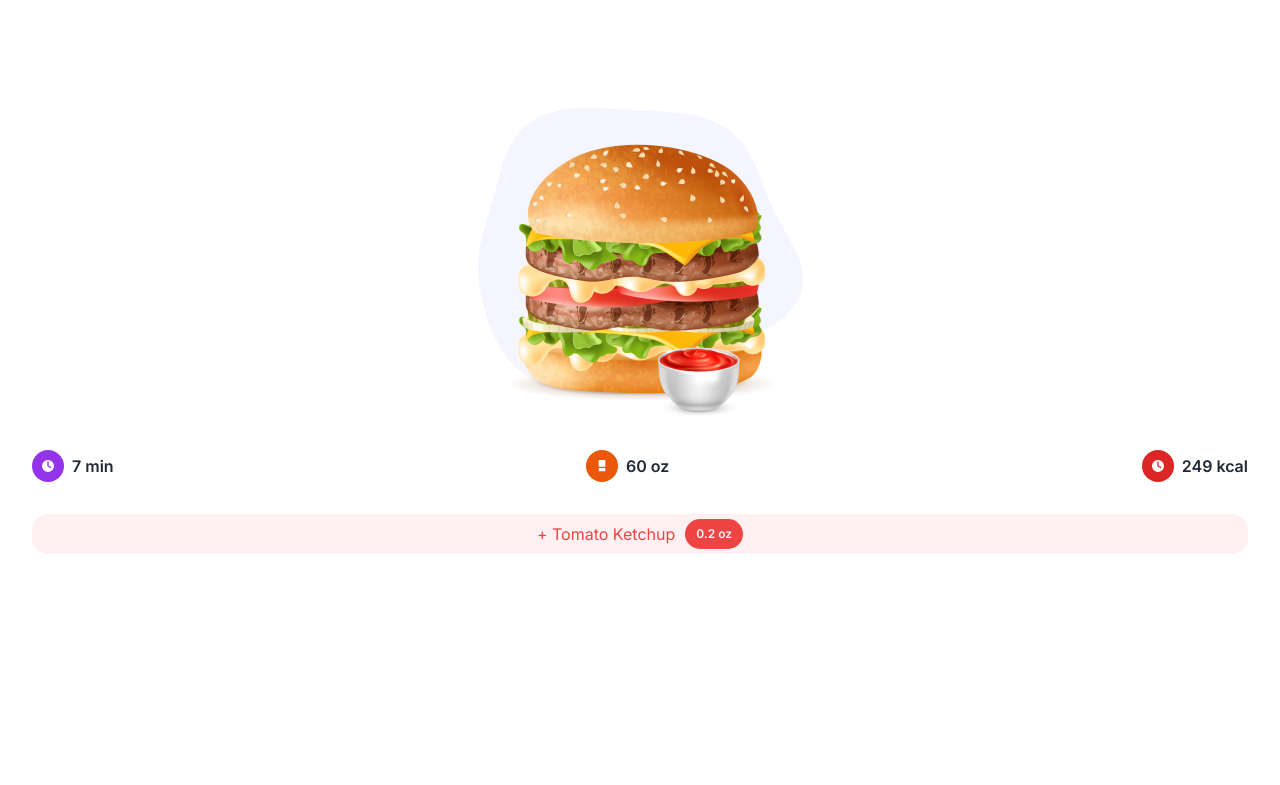
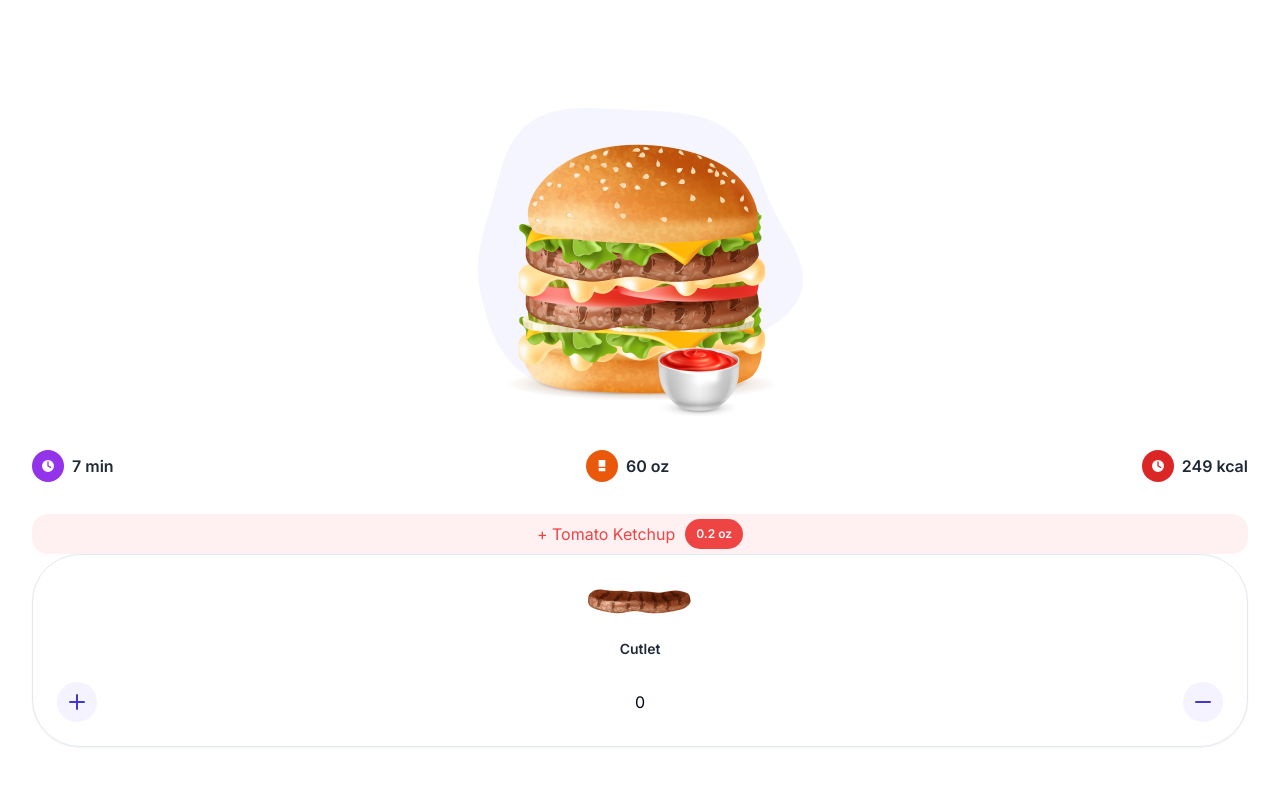
Before and after one commit to Alek30k/Make-Your-Burguer, a Next.js app: page / in a window 1280 px wide. Shown: the part 671-1456 px from the top of the page. Built offline with nearby package versions, Linux system fonts and the light colour scheme.

Commit message:
last commit

```diff
--- a/components/cart/cart-main.tsx
+++ b/components/cart/cart-main.tsx
@@ -1,8 +1,16 @@
-import { Clock, Beaker } from "lucide-react";
+import { Clock, Beaker, Plus, Minus } from "lucide-react";
 import Image from "next/image";
 import CartHeader from "./cart-header";
 import { Button } from "../ui/button";
 import { Badge } from "../ui/badge";
+import {
+  Card,
+  CardContent,
+  CardDescription,
+  CardFooter,
+  CardHeader,
+  CardTitle,
+} from "@/components/ui/card";
 
 const CartMain = () => {
   return (
@@ -27,6 +35,32 @@
           0.2 oz
         </Badge>
       </Button>
+
+      <Card className="rounded-[3rem]">
+        <CardHeader>
+          <Image
+            src={"/images/burger/sm/cutlet.png"}
+            alt="cutlet"
+            width={104}
+            height={37}
+            className="m-auto"
+          />
+        </CardHeader>
+        <CardContent>
+          <h2 className="text-center text-gray-800 text-sm font-semibold leading-tight">
+            Cutlet
+          </h2>
+        </CardContent>
+        <CardFooter className="flex justify-between">
+          <Button className="rounded-full p-2 bg-violet-50 group hover:bg-indigo-700">
+            <Plus className="stroke-indigo-700 group-hover:stroke-violet-50 " />
+          </Button>
+          <span>0</span>
+          <Button className="rounded-full p-2 bg-violet-50 group hover:bg-indigo-700">
+            <Minus className="stroke-indigo-700 group-hover:stroke-violet-50 " />
+          </Button>
+        </CardFooter>
+      </Card>
     </div>
   );
 };
--- /dev/null
+++ b/components/ui/card.tsx
@@ -0,0 +1,79 @@
+import * as React from "react"
+
+import { cn } from "@/lib/utils"
+
+const Card = React.forwardRef<
+  HTMLDivElement,
+  React.HTMLAttributes<HTMLDivElement>
+>(({ className, ...props }, ref) => (
+  <div
+    ref={ref}
+    className={cn(
+      "rounded-lg border bg-card text-card-foreground shadow-sm",
+      className
+    )}
+    {...props}
+  />
+))
+Card.displayName = "Card"
+
+const CardHeader = React.forwardRef<
+  HTMLDivElement,
+  React.HTMLAttributes<HTMLDivElement>
+>(({ className, ...props }, ref) => (
+  <div
+    ref={ref}
+    className={cn("flex flex-col space-y-1.5 p-6", className)}
+    {...props}
+  />
+))
+CardHeader.displayName = "CardHeader"
+
+const CardTitle = React.forwardRef<
+  HTMLParagraphElement,
+  React.HTMLAttributes<HTMLHeadingElement>
+>(({ className, ...props }, ref) => (
+  <h3
+    ref={ref}
+    className={cn(
+      "text-2xl font-semibold leading-none tracking-tight",
+      className
+    )}
+    {...props}
+  />
+))
+CardTitle.displayName = "CardTitle"
+
+const CardDescription = React.forwardRef<
+  HTMLParagraphElement,
+  React.HTMLAttributes<HTMLParagraphElement>
+>(({ className, ...props }, ref) => (
+  <p
+    ref={ref}
+    className={cn("text-sm text-muted-foreground", className)}
+    {...props}
+  />
+))
+CardDescription.displayName = "CardDescription"
+
+const CardContent = React.forwardRef<
+  HTMLDivElement,
+  React.HTMLAttributes<HTMLDivElement>
+>(({ className, ...props }, ref) => (
+  <div ref={ref} className={cn("p-6 pt-0", className)} {...props} />
+))
+CardContent.displayName = "CardContent"
+
+const CardFooter = React.forwardRef<
+  HTMLDivElement,
+  React.HTMLAttributes<HTMLDivElement>
+>(({ className, ...props }, ref) => (
+  <div
+    ref={ref}
+    className={cn("flex items-center p-6 pt-0", className)}
+    {...props}
+  />
+))
+CardFooter.displayName = "CardFooter"
+
+export { Card, CardHeader, CardFooter, CardTitle, CardDescription, CardContent }
```
Also changed, not shown: public/images/burger/sm/cutlet.png (added).
